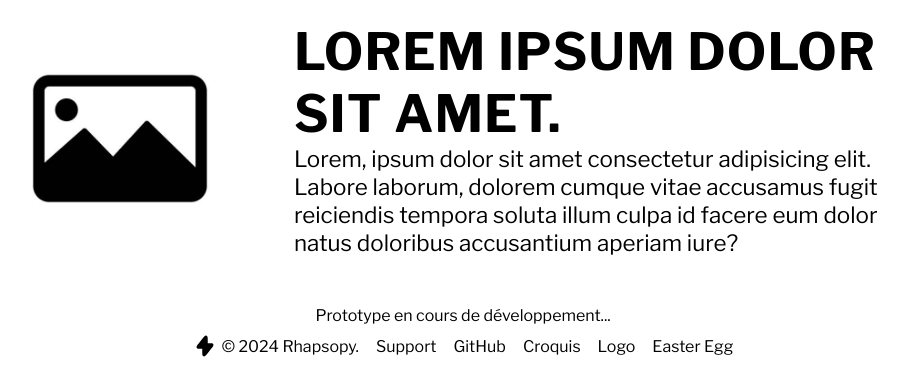
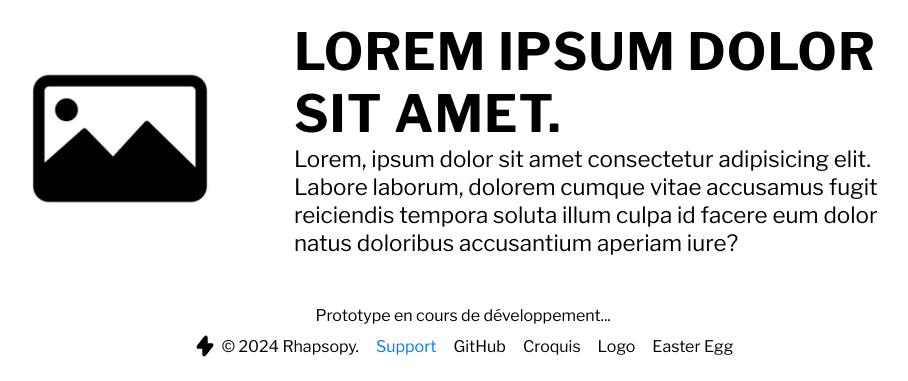
Before and after one commit to lucasbouet30/NSI_project, a Flask app: page / in a window 1280 px wide, with the pointer over the restyled element. Shown: the part 1494-1875 px from the top of the page, without its empty margins (197-1105 px from the left). Run offline with Flask 3, Linux system fonts and the light colour scheme; parts of the project's set-up code (start-up, migrations or seed data) failed here and were passed over.

Commit message:
Update footer.css
ptit oubli du :hover

```diff
--- a/V0.1.0/static/assets/css/footer.css
+++ b/V0.1.0/static/assets/css/footer.css
@@ -31,3 +31,8 @@
   text-decoration: none;
   color: #000000;
 }
+
+.footer-links a:hover {
+  text-decoration: none;
+  color: #007bff;
+}
```
